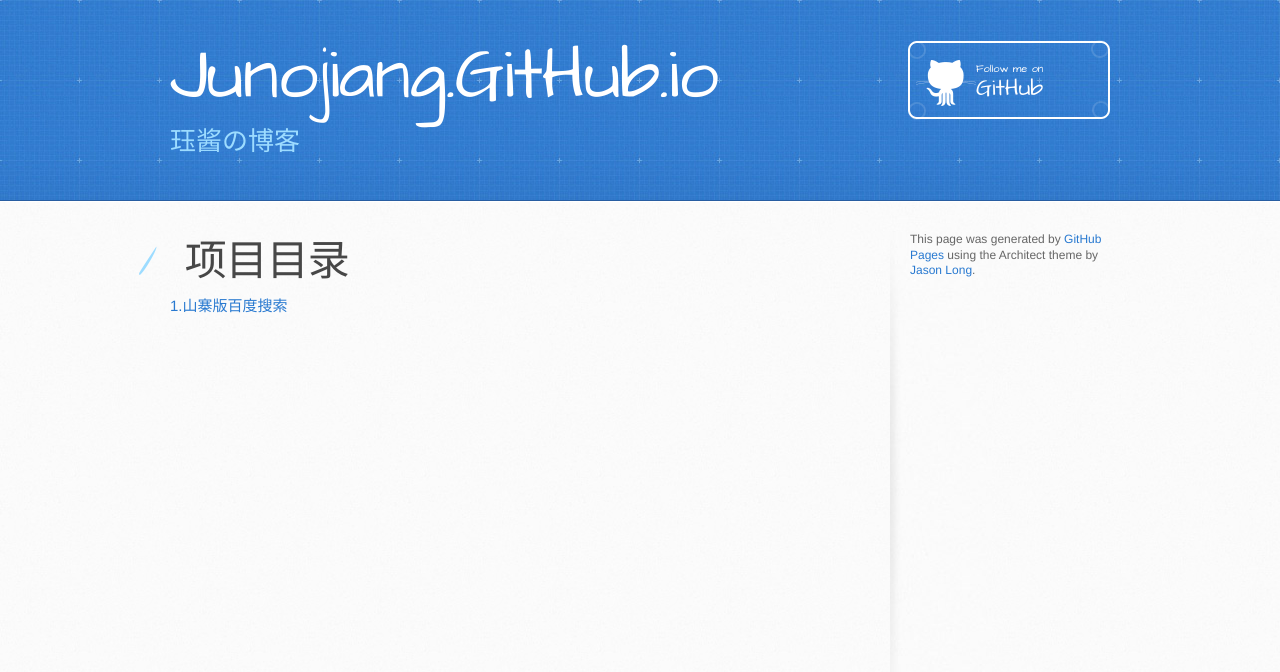
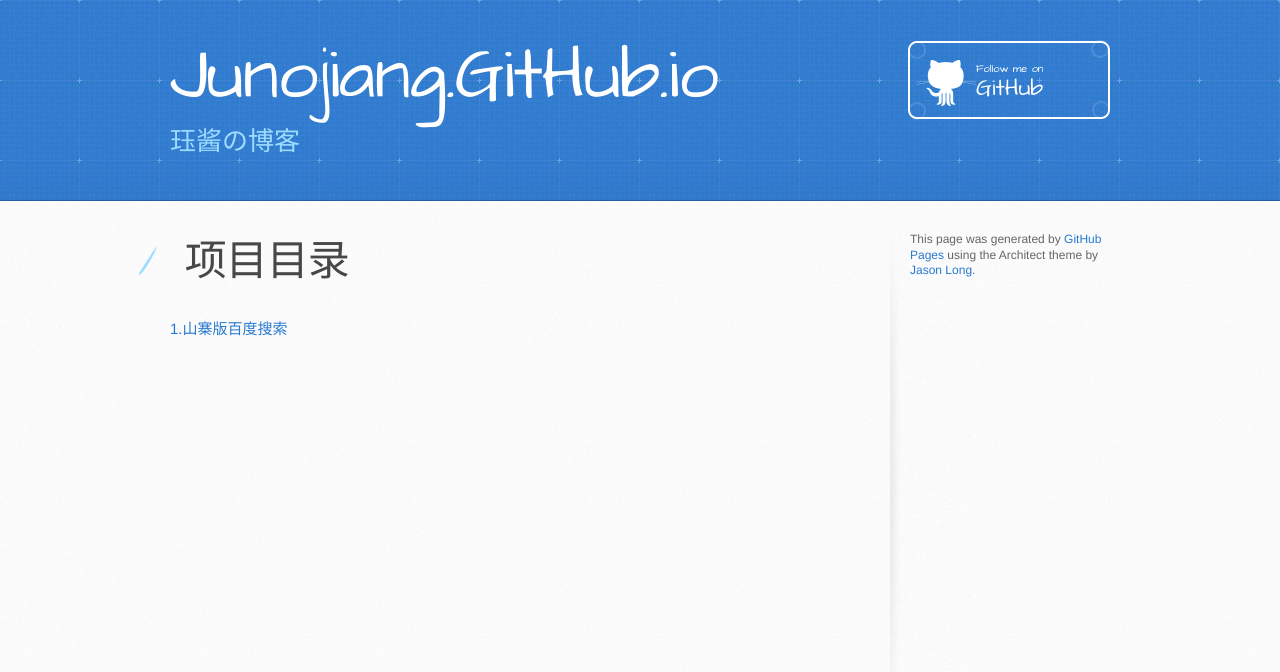
Before and after one commit to JunoJiang/JunoJiang.github.io, a plain HTML site: page index.html in a window 1280 px wide. Drawn offline with Linux system fonts and the light colour scheme.

Commit message:
Update index.html

```diff
--- a/index.html
+++ b/index.html
@@ -32,7 +32,7 @@
             项目目录
           </h1>
           <p>
-             <a href="baidu.html" >1.山寨版百度搜索</a>
+             <a href="baidu.html" ><br/>1.山寨版百度搜索</a>
           </p>
         </section>
         <aside id="sidebar">
```
